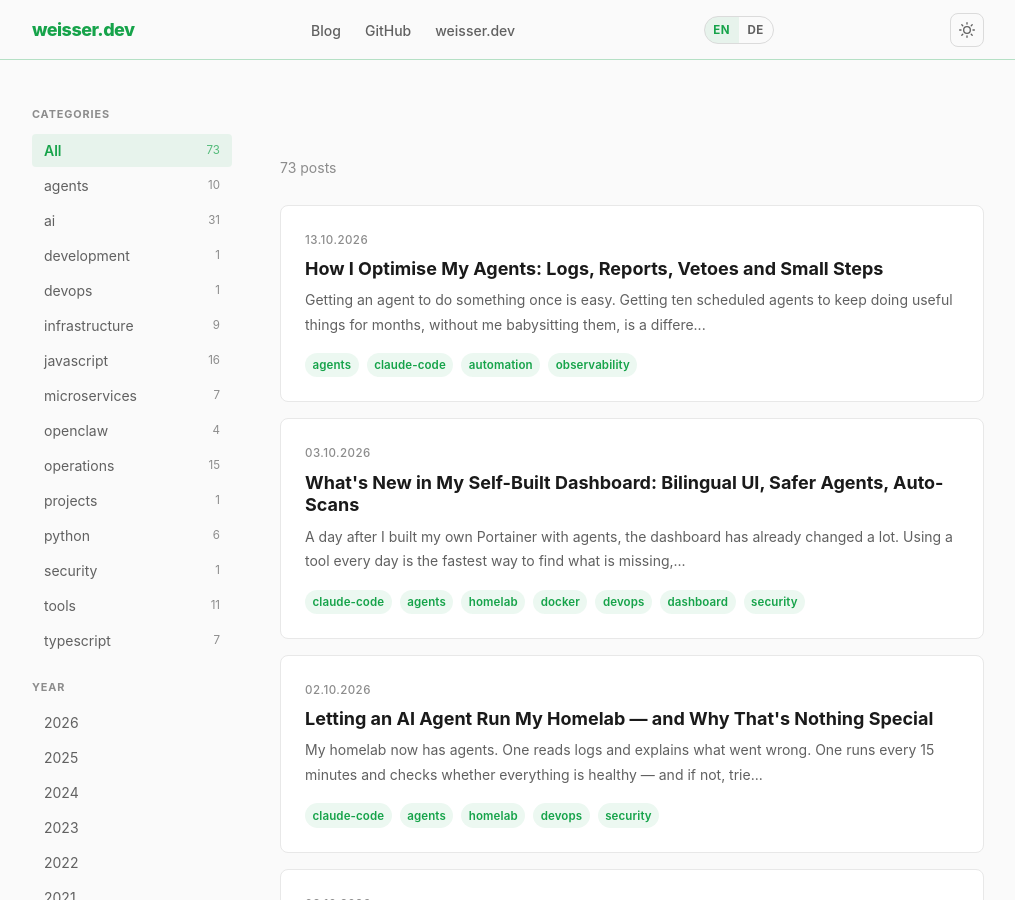
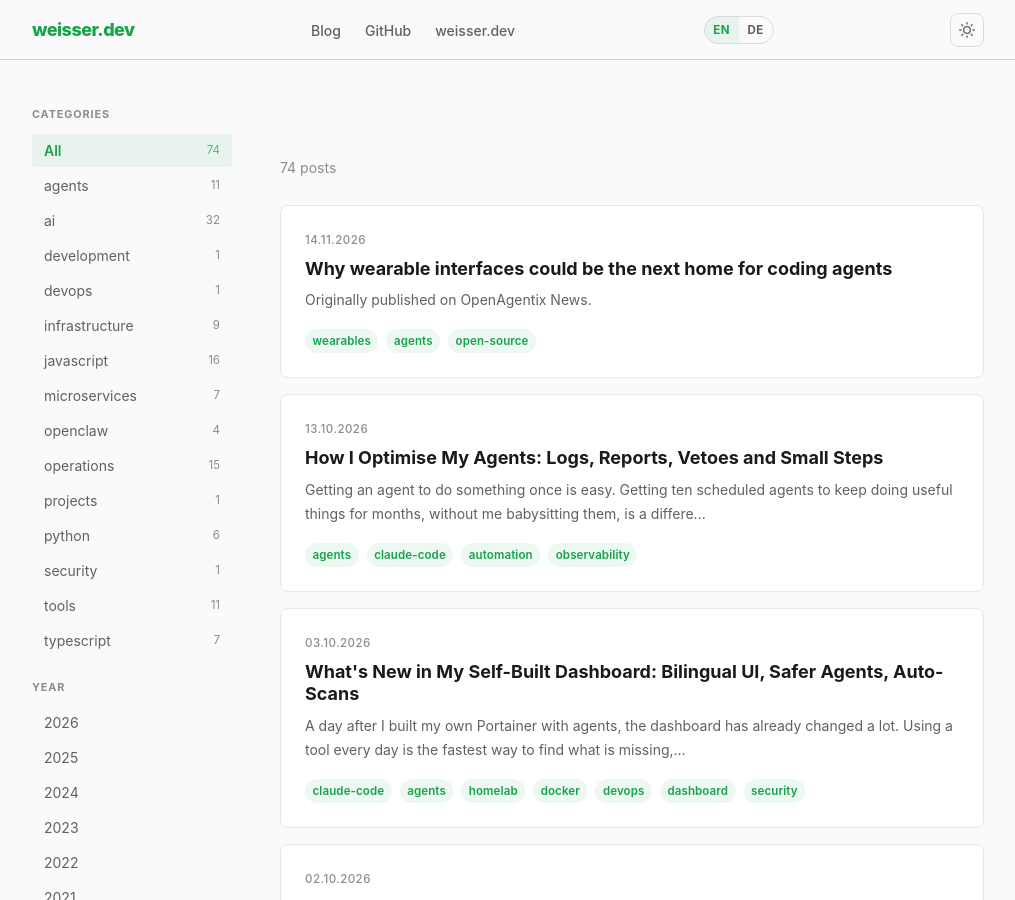
Before and after one commit to weisser-dev/blog.weisser.dev, a Jekyll site: the page built from blog/index.html, in a window 1280 px wide and 900 px high. Shown: the whole window, without its empty margins (132-1147 px from the left). Built offline with Jekyll 4.4.1, drawn with Linux system fonts in a browser that asks for light colours; some of the changed lines change nothing that is shown.

Commit message:
Publish wearable agents essay in English and German

```diff
--- a/_layouts/default.html
+++ b/_layouts/default.html
@@ -17,7 +17,7 @@
   <meta property="og:locale" content="{% if pl == 'de' %}de_DE{% else %}en_US{% endif %}">
 
   {% if page.layout == "post" %}{% include post-meta.html p=page %}
-  <link rel="canonical" href="{{ page.url | prepend: site.url }}">
+  <link rel="canonical" href="{% if page.canonical_url %}{{ page.canonical_url }}{% else %}{{ page.url | prepend: site.url }}{% endif %}">
   {% if pm_alt %}<link rel="alternate" hreflang="en" href="{{ pm_en_url | prepend: site.url }}">
   <link rel="alternate" hreflang="de" href="{{ pm_de_url | prepend: site.url }}">
   <link rel="alternate" hreflang="x-default" href="{{ pm_en_url | prepend: site.url }}">{% endif %}{% endif %}
--- /dev/null
+++ b/_posts/ai/2026-11-14-wearables-and-coding-agents-de.md
@@ -0,0 +1,55 @@
+---
+title: "Warum Wearables eine Zukunft für Coding-Agenten sein könnten"
+date: 2026-11-14
+lang: de
+ref: wearables-and-coding-agents
+canonical_url: https://blog.openagentix.si/de/posts/wearables-and-coding-agents/
+categories: [ai, agents]
+tags: [wearables, agents, open-source, deutsch]
+read_time: true
+---
+
+Ursprünglich erschienen bei [OpenAgentix News](https://blog.openagentix.si/de/posts/wearables-and-coding-agents/).
+
+
+![Konzeptillustration einer smarten Brille mit kleiner Coding-Oberfläche](/assets/img/wearables/wearable-agents-cover.jpg)
+
+*KI-generierte Konzeptillustration; kein Foto und keine Abbildung eines fertigen Produkts.*
+
+Ein Coding-Agent arbeitet manchmal minutenlang, während ich nicht am Schreibtisch sitze. Interessant ist nicht immer erst das Ergebnis. Manchmal braucht er zwischendurch eine Antwort, eine Freigabe oder möchte nur kurz mitteilen, was passiert ist. Heute bedeutet das meist: zurück zum Terminal oder das Smartphone öffnen.
+
+Ich glaube, Wearables könnten solche kleinen Interaktionen weniger unterbrechend machen. Ein Blick zeigt, wo eine Entscheidung wartet; eine Geste bewegt sich durch die Auswahl; eine kurze diktierte Antwort schickt den Agenten zurück an die Arbeit. Das ist meine persönliche Einschätzung und keine Behauptung, dass Brillen den Bildschirm von Entwicklern ersetzen werden.
+
+## Vom Bildschirm zum kurzen Blick
+
+Die eigentliche Entwicklung bleibt am Schreibtisch: Diffs prüfen, Dateien vergleichen und komplizierte Befehle verstehen gehört auf einen richtigen Bildschirm. Ein Wearable ist auf einer anderen Ebene hilfreich: **Was hat sich geändert, was wartet und was sollte ich als Nächstes tun?**
+
+Eine gute Oberfläche lässt mich durch letzte Unterhaltungen navigieren, ein Projekt auswählen, die neueste Antwort lesen und eine unterstützte Anfrage ausdrücklich erlauben oder ablehnen. Ich kann selbst antworten oder einen vorgeschlagenen Text übernehmen, ohne dass er ungefragt gesendet wird. Auf einem kleinen Display sind wenige Schritte und ein klar erkennbarer Fokus wichtiger als jede einzelne Kennzahl eines Dashboards.
+
+Meta beschreibt Web-Apps für Ray-Ban Display als Anwendungen mit HTML, CSS und JavaScript. Das zugehörige Entwickler-Toolkit zeigt, wie vertraute Web-Technologien ein Wearable-Display erreichen können; welche Funktionen tatsächlich verfügbar sind, hängt weiter von Gerät und Plattform ab. [Metas Web-App-Toolkit](https://github.com/meta/meta-wearables-webapp)
+
+## Warum OpenGlassUI?
+
+[OpenGlassUI](https://github.com/weisser-dev/openglassui) ist mein experimenteller Open-Source-Versuch, diese Idee auszuprobieren. Ein lokaler Begleiter läuft auf einem Rechner oder Server neben den Coding-Agenten. Eine gekoppelte Wearable-Oberfläche kann unterstützte Unterhaltungen anzeigen und Steuerung anbieten, während der Agent selbst Modellverbindung, Werkzeuge und Berechtigungen verwaltet.
+
+Das Projekt enthält eigene Integrationen für Codex, Claude Code, Kiro CLI und OpenCode sowie Unterstützung für konfigurierbare Agenten über das Agent Client Protocol. Die Möglichkeiten unterscheiden sich je nach Agent und Sitzung: Eine Funktion aus einer Integration ist nicht automatisch überall verfügbar. Maßgeblich sind die [Unterstützungsmatrix und aktuellen Einschränkungen](https://github.com/weisser-dev/openglassui#readme) im Repository.
+
+OpenGlassUI ist ein Prototyp und kein Versprechen für nahtlose Fernsteuerung. Importierte Sitzungen aus anderen Clients, externe Freigaben, Live-Aktivität, Benachrichtigungen und Gerätekompatibilität haben wichtige Grenzen. Einzelne Abläufe wurden auf echter Hardware ausprobiert, aber vollständige Ende-zu-Ende-Abläufe sind nicht auf allen Geräten verifiziert. Auch lokaler oder entfernter Zugriff muss sorgfältig eingerichtet werden. Vor der Nutzung einer konkreten Funktion lohnt sich ein Blick in den aktuellen Projektstand.
+
+## Vertrauen und Aufmerksamkeit sind die eigentliche Aufgabe
+
+Ein Assistent direkt vor den Augen muss sich Unterbrechungen verdienen. Er sollte den Ursprung einer Nachricht zeigen, Berechtigungen verständlich machen, Freigaben nie automatisch erteilen und die Verbindung jederzeit abschaltbar halten. Wird Gesprächskontext für Vorschläge an einen Anbieter geschickt, erhält dieser Anbieter die Daten; lokale Software bedeutet nicht automatisch ein vollständig lokales Modell.
+
+Außerdem gehört nicht jede Tätigkeit auf ein Wearable. Unkontrollierbare Benachrichtigungen, winzige Codeblöcke, unklare Verbindungen und falsch interpretierte Freigaben würden die Erfahrung verschlechtern. Sprache und Gesten brauchen Alternativen. Und beim Einsatz von Kameras und Mikrofonen verdienen Menschen in der Umgebung Rücksicht.
+
+## Eine Oberfläche, mit der sich experimentieren lohnt
+
+Die Chance liegt aus meiner Sicht nicht darin, einen kleineren Laptop vor dem Gesicht zu tragen. Interessant ist eine ruhigere Möglichkeit, einen Menschen einzubeziehen, während ein Agent anderswo arbeitet. Die Brille sollte die Entscheidung zeigen und danach wieder in den Hintergrund treten.
+
+OpenAgentix ist eine Sammlung privater, nicht kommerzieller Open-Source-Experimente von [weisser-dev](https://github.com/weisser-dev). [OpenGlassUI entdecken](https://github.com/weisser-dev/openglassui), den Code ansehen und selbst entscheiden, ob die Richtung hilfreich ist. Das Projekt ist unabhängig von Meta und den Anbietern der Coding-Agenten.
+
+## Quellen
+
+- Meta, [Meta Wearables Web App AI Toolkit](https://github.com/meta/meta-wearables-webapp), Repository, abgerufen am 14. November 2026.
+- OpenGlassUI, [README und Unterstützungsmatrix](https://github.com/weisser-dev/openglassui#readme), Repository, abgerufen am 14. November 2026.
+- Agent Client Protocol, [Introduction](https://agentclientprotocol.com/overview/introduction), abgerufen am 14. November 2026.
--- /dev/null
+++ b/_posts/ai/2026-11-14-wearables-and-coding-agents.md
@@ -0,0 +1,55 @@
+---
+title: "Why wearable interfaces could be the next home for coding agents"
+date: 2026-11-14
+lang: en
+ref: wearables-and-coding-agents
+canonical_url: https://blog.openagentix.si/posts/wearables-and-coding-agents/
+categories: [ai, agents]
+tags: [wearables, agents, open-source]
+read_time: true
+---
+
+Originally published on [OpenAgentix News](https://blog.openagentix.si/posts/wearables-and-coding-agents/).
+
+
+![Concept illustration of smart glasses showing a small coding interface](/assets/img/wearables/wearable-agents-cover.jpg)
+
+*AI-generated concept illustration; it is not a photograph or a depiction of a shipped product.*
+
+A coding agent may work for minutes while I am away from my desk. The interesting moment is not always its final answer. Sometimes it is a question, a permission request, or a brief update that needs my attention. Today that usually means returning to a terminal or opening a phone.
+
+I think wearables could make those small interactions feel less disruptive. A glance can show what needs a decision; a gesture can move between choices; a short dictated response can send the agent back to work. This is a personal prediction, not a claim that glasses will replace a developer's screen.
+
+## From a screen to a glance
+
+Traditional development remains at the desk: inspecting diffs, comparing files and reviewing complicated commands deserve a proper display. A wearable is useful at a different scale: **what changed, what is waiting, and what should I do next?**
+
+A good interface would let me move through recent conversations, select a project, see the latest output and explicitly approve or reject a supported request. It would help me respond in my own words or choose a suggested reply without silently sending it. For a small display, fewer steps and clearly visible focus matter more than packing in every dashboard metric.
+
+Meta describes web apps for Ray-Ban Display as HTML, CSS and JavaScript applications. Its developer toolkit is one example of how familiar web technologies can reach a wearable display; capabilities and behavior still depend on the device and platform. [Meta's web-app toolkit](https://github.com/meta/meta-wearables-webapp)
+
+## Why build OpenGlassUI?
+
+[OpenGlassUI](https://github.com/weisser-dev/openglassui) is my experimental open-source attempt at this idea. A local companion runs alongside coding-agent tools on a computer or server. A paired wearable interface can show supported conversations and offer controls, while the agent harness continues to own its model connection, tools and permissions.
+
+The project has dedicated integrations for Codex, Claude Code, Kiro CLI and OpenCode, as well as support for configurable agents using the Agent Client Protocol. Capabilities vary by agent and session: a feature visible in one integration is not necessarily available in another. See the repository's [support matrix and current limitations](https://github.com/weisser-dev/openglassui#readme).
+
+OpenGlassUI is a prototype, not a promise of seamless remote control. Imported sessions from another client, external approvals, live activity, wearable notifications and device compatibility have important limitations. Some flows have been exercised on real hardware, but complete end-to-end behavior has not been verified across devices. Local or remote exposure also needs careful configuration. Check the repository before relying on any particular feature.
+
+## Trust and attention are the hard parts
+
+An assistant close to your eyes should earn the right to interrupt. It should show where a message came from, make permissions explicit, avoid automatic approvals, and let the wearer choose when to disconnect. Conversation context sent to a provider for suggestions is still shared with that provider; local software is not the same as a completely local model.
+
+I also do not think every activity belongs on a wearable. Notifications that cannot be controlled, tiny unreadable code blocks, unclear connections and a headset that guesses the wrong permission would make the experience worse. Speech and gestures need alternatives, and people nearby deserve consideration when cameras and microphones are involved.
+
+## An interface worth experimenting with
+
+The opportunity, as I see it, is not a smaller laptop on your face. It is a quieter way to keep a human in the loop while an agent works elsewhere. The glasses should surface the decision and then get out of the way.
+
+OpenAgentix is a collection of private, non-commercial open-source experiments by [weisser-dev](https://github.com/weisser-dev). [Browse OpenGlassUI](https://github.com/weisser-dev/openglassui), inspect the code and decide whether this direction is useful to you. It is independent of Meta and the agent providers.
+
+## Sources
+
+- Meta, [Meta Wearables Web App AI Toolkit](https://github.com/meta/meta-wearables-webapp), repository, accessed 14 November 2026.
+- OpenGlassUI, [README and support matrix](https://github.com/weisser-dev/openglassui#readme), repository, accessed 14 November 2026.
+- Agent Client Protocol, [Introduction](https://agentclientprotocol.com/overview/introduction), accessed 14 November 2026.
```
Also changed, not shown: assets/img/wearables/wearable-agents-cover.jpg (added).
